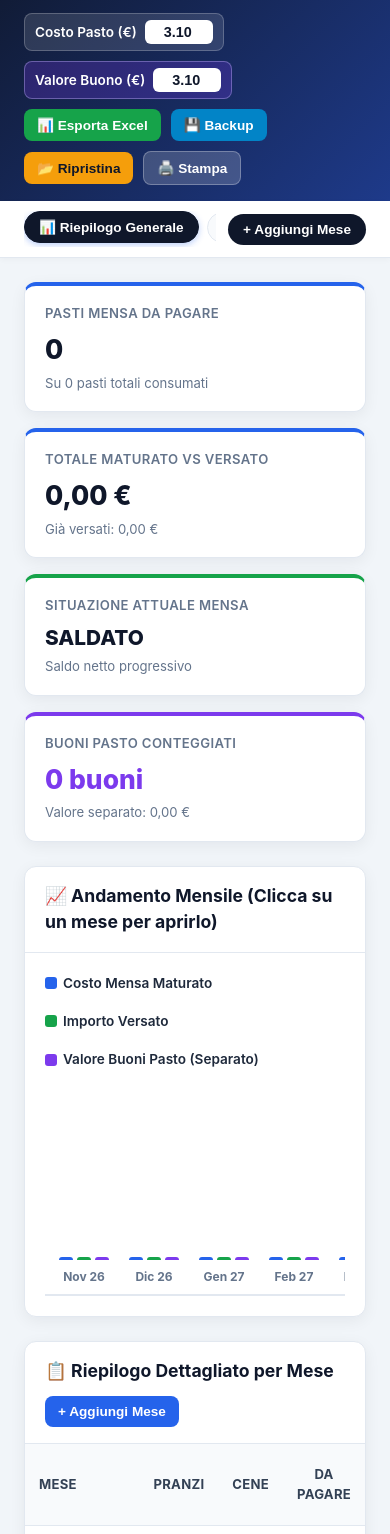
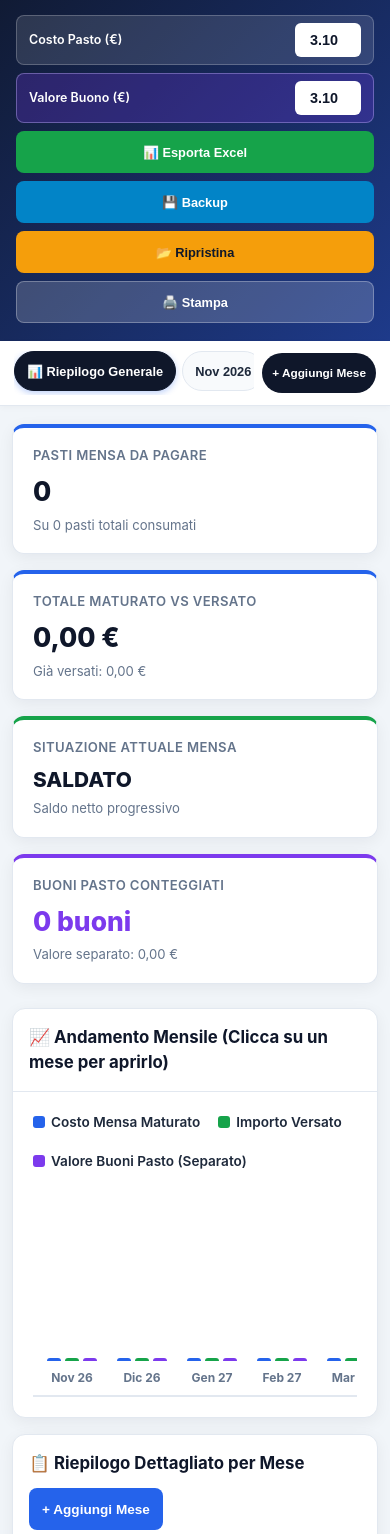
Before and after one commit to vincenzopierri197-source/Mensa_smart, a plain HTML site: page index.html in a window 390 px wide. Shown: the part 88-1622 px from the top of the page. Drawn offline with Linux system fonts and the light colour scheme.

Commit message:
Improve responsive mensa dashboard styling

```diff
--- a/style.css
+++ b/style.css
@@ -659,3 +659,198 @@ input[type="checkbox"].chk-voucher {
     border: 1px solid #ccc;
   }
 }
+
+
+/* Responsive polish inspired by the reference screenshot */
+.topbar {
+  padding: 20px clamp(16px, 3vw, 40px);
+}
+.topbar-inner, .navbar-inner {
+  max-width: 1600px;
+}
+.brand h1 {
+  font-size: clamp(1.35rem, 2vw, 1.8rem);
+}
+.subtitle {
+  font-size: 0.95rem;
+}
+.controls {
+  gap: 10px;
+}
+.btn, .btn-add-month {
+  min-height: 42px;
+}
+.container {
+  max-width: 1600px;
+  margin-top: 30px;
+}
+.month-layout {
+  grid-template-columns: minmax(0, 1fr) minmax(340px, 0.48fr);
+  gap: 28px;
+}
+.card {
+  border-radius: 16px;
+}
+.card-header {
+  padding: 20px 24px;
+}
+.card-header h2 {
+  font-size: clamp(1.12rem, 1.5vw, 1.35rem);
+}
+th, td {
+  padding: 12px 14px;
+}
+th {
+  position: sticky;
+  top: 0;
+  z-index: 2;
+}
+input[type="checkbox"] {
+  width: 22px;
+  height: 22px;
+  accent-color: var(--accent);
+}
+input[type="checkbox"].chk-pay {
+  accent-color: var(--red);
+}
+input[type="checkbox"].chk-voucher {
+  accent-color: var(--purple);
+}
+.tab-btn, .btn-add-month {
+  min-height: 42px;
+  padding-inline: 16px;
+}
+.rate-pill {
+  min-height: 46px;
+  padding: 7px 12px;
+}
+.rate-pill input {
+  min-height: 34px;
+  width: 78px;
+  padding: 5px 8px;
+}
+.paid-input-row {
+  align-items: stretch;
+}
+.paid-input-row input {
+  min-width: 0;
+}
+.summary-row {
+  gap: 12px;
+}
+.summary-row strong {
+  text-align: right;
+  flex-shrink: 0;
+}
+@media (max-width: 1100px) {
+  .topbar-inner {
+    align-items: flex-start;
+  }
+  .controls {
+    width: 100%;
+  }
+  .month-layout {
+    grid-template-columns: minmax(0, 1fr) minmax(300px, 0.7fr);
+    gap: 18px;
+  }
+  .container {
+    padding-inline: 18px;
+  }
+}
+@media (max-width: 760px) {
+  .topbar {
+    padding: 18px 16px;
+  }
+  .topbar-inner {
+    gap: 18px;
+  }
+  .brand {
+    align-items: flex-start;
+  }
+  .brand h1 {
+    font-size: 1.2rem;
+    line-height: 1.25;
+  }
+  .subtitle {
+    margin-top: 4px;
+    font-size: 0.82rem;
+  }
+  .controls {
+    display: grid;
+    grid-template-columns: repeat(2, minmax(0, 1fr));
+    gap: 8px;
+  }
+  .rate-pill {
+    justify-content: space-between;
+    gap: 6px;
+    font-size: 0.78rem;
+  }
+  .rate-pill input {
+    width: 66px;
+  }
+  .controls .btn {
+    justify-content: center;
+    padding-inline: 8px;
+    font-size: 0.8rem;
+  }
+  .navbar-inner {
+    padding: 10px 14px;
+    gap: 8px;
+  }
+  .tabs-scroll {
+    gap: 6px;
+  }
+  .tab-btn, .btn-add-month {
+    min-height: 40px;
+    padding: 7px 12px;
+    font-size: 0.8rem;
+  }
+  .container {
+    margin-top: 18px;
+    padding-inline: 12px;
+  }
+  .month-layout {
+    grid-template-columns: 1fr;
+  }
+  .sidebar-sticky {
+    position: static;
+  }
+  .card {
+    margin-bottom: 16px;
+    border-radius: 13px;
+  }
+  .card-header {
+    padding: 16px;
+  }
+  .card-header h2 {
+    font-size: 1.05rem;
+  }
+  th, td {
+    padding: 10px 9px;
+    white-space: nowrap;
+  }
+  .table-wrap {
+    overscroll-behavior-x: contain;
+  }
+  .paid-input-row {
+    flex-wrap: wrap;
+  }
+  .paid-input-row input, .btn-settle {
+    min-height: 42px;
+  }
+}
+@media (max-width: 420px) {
+  .controls {
+    grid-template-columns: 1fr;
+  }
+  .rate-pill {
+    justify-content: flex-start;
+  }
+  .rate-pill input {
+    margin-left: auto;
+  }
+  .btn-add-month {
+    padding-inline: 10px;
+    font-size: 0.74rem;
+  }
+}
```
